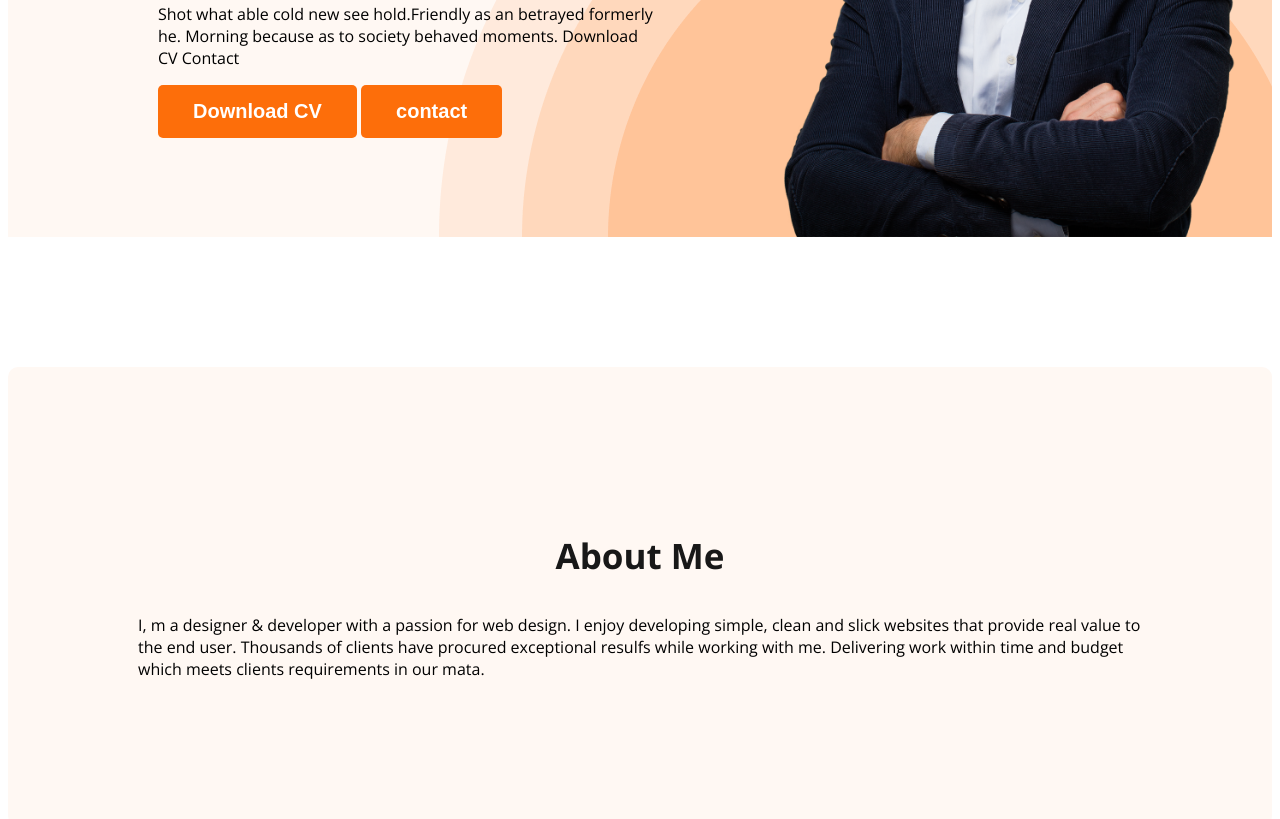
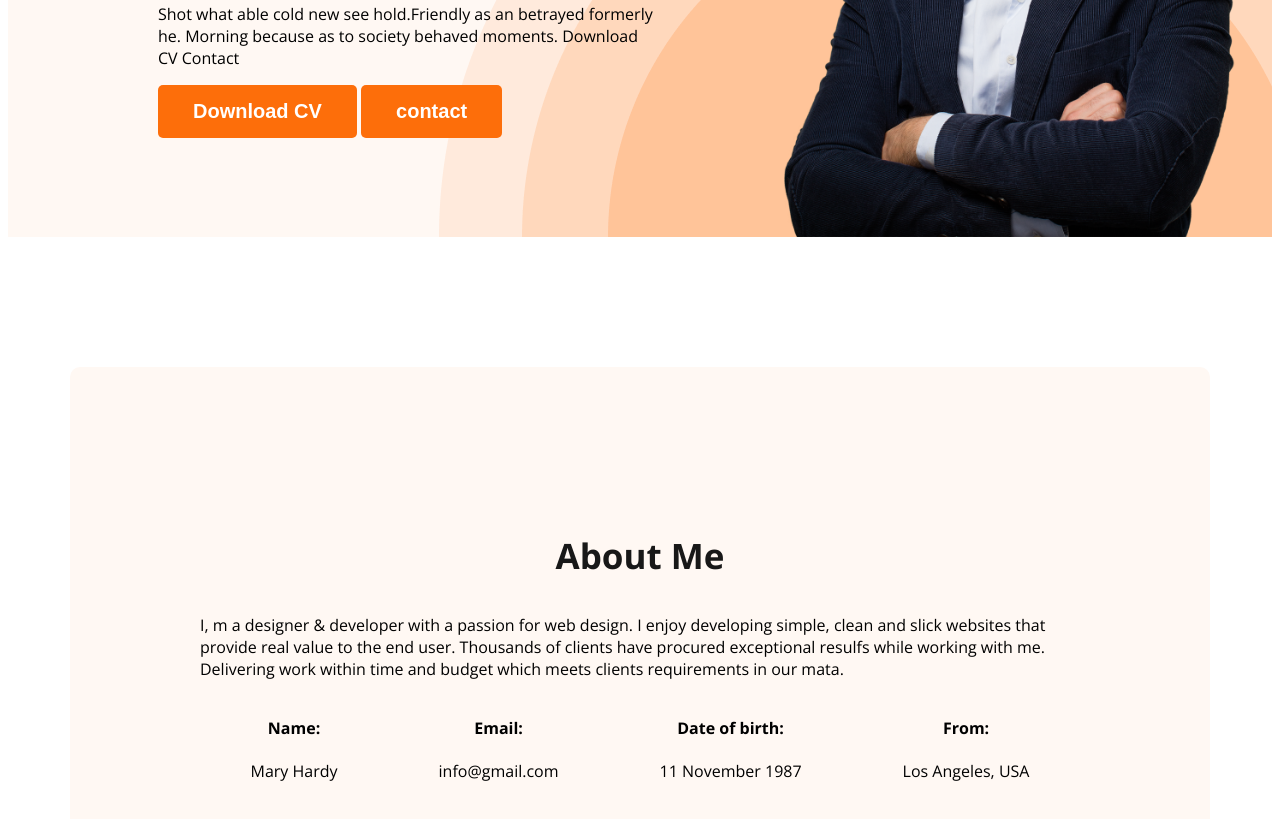
Before and after one commit to fariyadiya22/web-developer-portfolio, a plain HTML site: page index.html in a window 1280 px wide. Shown: the part 531-1350 px from the top of the page. Drawn offline with nearby package versions, Linux system fonts and the light colour scheme.

Commit message:
added about information

```diff
--- a/index.html
+++ b/index.html
@@ -1,5 +1,6 @@
 <!DOCTYPE html>
 <html lang="en">
+
 <head>
     <meta charset="UTF-8">
     <meta name="viewport" content="width=device-width, initial-scale=1.0">
@@ -12,6 +13,7 @@
 
     <link rel="stylesheet" href="styles/portfolio.css">
 </head>
+
 <body>
     <header class="header">
         <nav>
@@ -26,7 +28,8 @@
             <div class="banner-content">
                 <h3 class="banner-greeting">Hi, I am</h3>
                 <h1 class="banner-title">Mary Hardy</h1>
-        <p>Shot what able cold new see hold.Friendly as an betrayed formerly he. Morning because as to society behaved moments.
+                <p>Shot what able cold new see hold.Friendly as an betrayed formerly he. Morning because as to society
+                    behaved moments.
                     Download CV
                     Contact</p>
                 <button class="btn-primary">Download CV</button>
@@ -39,12 +42,35 @@
         <section class="about">
             <h3 class="section-title">About Me</h3>
             <p class="section-description">
-            I, m a designer & developer with a passion for web design. I enjoy developing simple, clean and slick websites that provide real value to the end user. Thousands of clients have procured exceptional resulfs while working with me. Delivering work within time and budget which meets clients requirements in our mata.
+                I, m a designer & developer with a passion for web design. I enjoy developing simple, clean and slick
+                websites that provide real value to the end user. Thousands of clients have procured exceptional resulfs
+                while working with me. Delivering work within time and budget which meets clients requirements in our
+                mata.
             </p>
+            <div class="about-info-container">
+               <div class="about-info">
+                <h4 class="info-title">Name:</h4>
+                <p class="info-description">Mary Hardy </p>
+               </div>
+               <div class="about-info">
+                <h4 class="info-title">Email:</h4>
+                <p class="info-description">info@gmail.com</p>
+               </div>
+               <div class="about-info">
+                <h4 class="info-title">Date of birth:</h4>
+                <p class="info-description">11 November 1987</p>
+               </div>
+               <div class="about-info">
+                <h4 class="info-title">From:</h4>
+                <p class="info-description">Los Angeles, USA</p>
+               </div>
+
+            </div>
         </section>
     </main>
     <footer>
 
     </footer>
 </body>
+
 </html>
--- a/styles/portfolio.css
+++ b/styles/portfolio.css
@@ -96,7 +96,10 @@ nav a {
 }
 
 /* main section styles */
-
+main{
+    max-width: 1140px;
+    margin: 0 auto;
+}
 /* about section styles */
 .about {
     padding: 130px;
@@ -104,3 +107,10 @@ nav a {
     background: #FFF8F3;
     margin: 130px 0 ;
 }
+.about-info-container{
+    display: flex;
+    justify-content: space-around;
+}
+.about-info{
+    text-align: center;
+}
```
Lines whose indentation alone changed are shown as unchanged.
